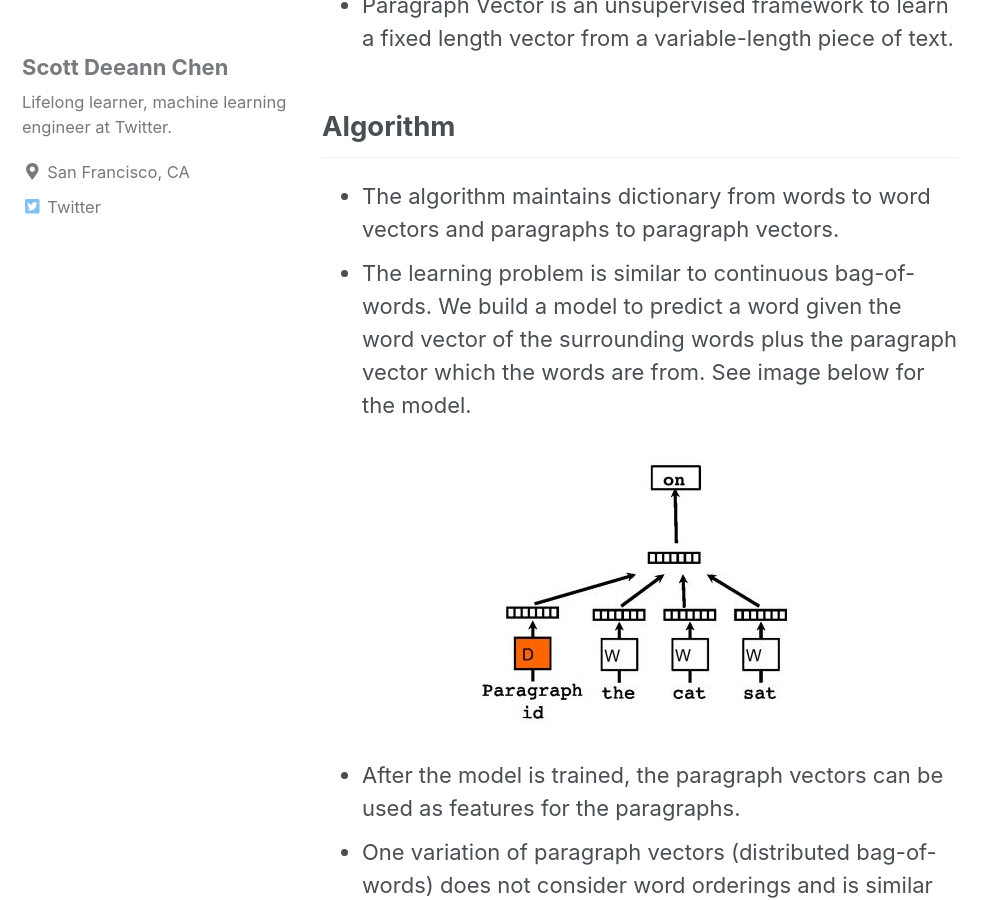
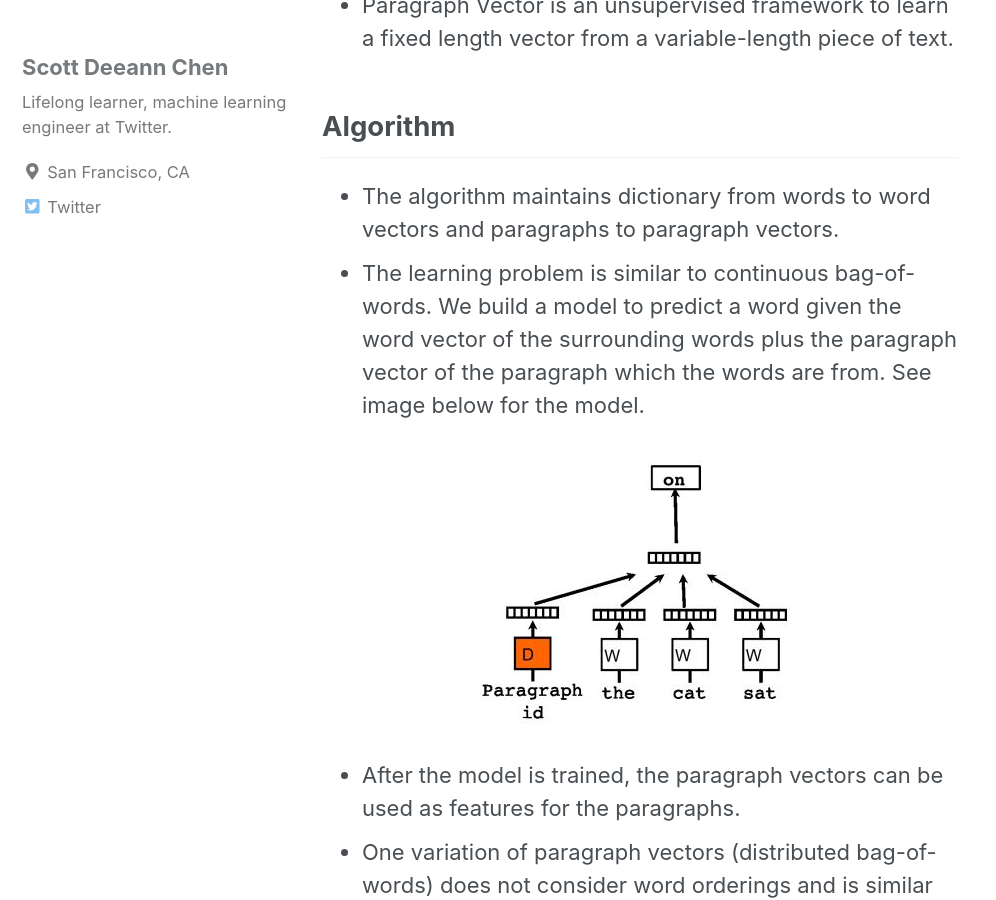
Before and after one commit to sdachen/aweather.github.io, a Jekyll site: the page built from _posts/2018-07-22-distributed-representations-of-sentences-and-documents.md, in a window 1280 px wide and 900 px high, scrolled down 751 px. Shown: the whole window, without its empty margins (0-996 px from the left). Built offline with Jekyll 4.4.1, drawn with Linux system fonts in a browser that asks for light colours; nearby versions of some CDN libraries.

Commit message:
Fix typo

```diff
--- a/_posts/2018-07-22-distributed-representations-of-sentences-and-documents.md
+++ b/_posts/2018-07-22-distributed-representations-of-sentences-and-documents.md
@@ -17,7 +17,7 @@ mathjax: true
 
 ## Algorithm
 - The algorithm maintains dictionary from words to word vectors and paragraphs to paragraph vectors.
-- The learning problem is similar to continuous bag-of-words. We build a model to predict a word given the word vector of the surrounding words plus the paragraph vector which the words are from. See image below for the model.
+- The learning problem is similar to continuous bag-of-words. We build a model to predict a word given the word vector of the surrounding words plus the paragraph vector of the paragraph which the words are from. See image below for the model.
 
 ![Paragraph Vector Training Model](/assets/img/machine-learning-papers\2018\distributed-representations-of-sentences-and-documents-1.JPG){: .align-center}
 
```
